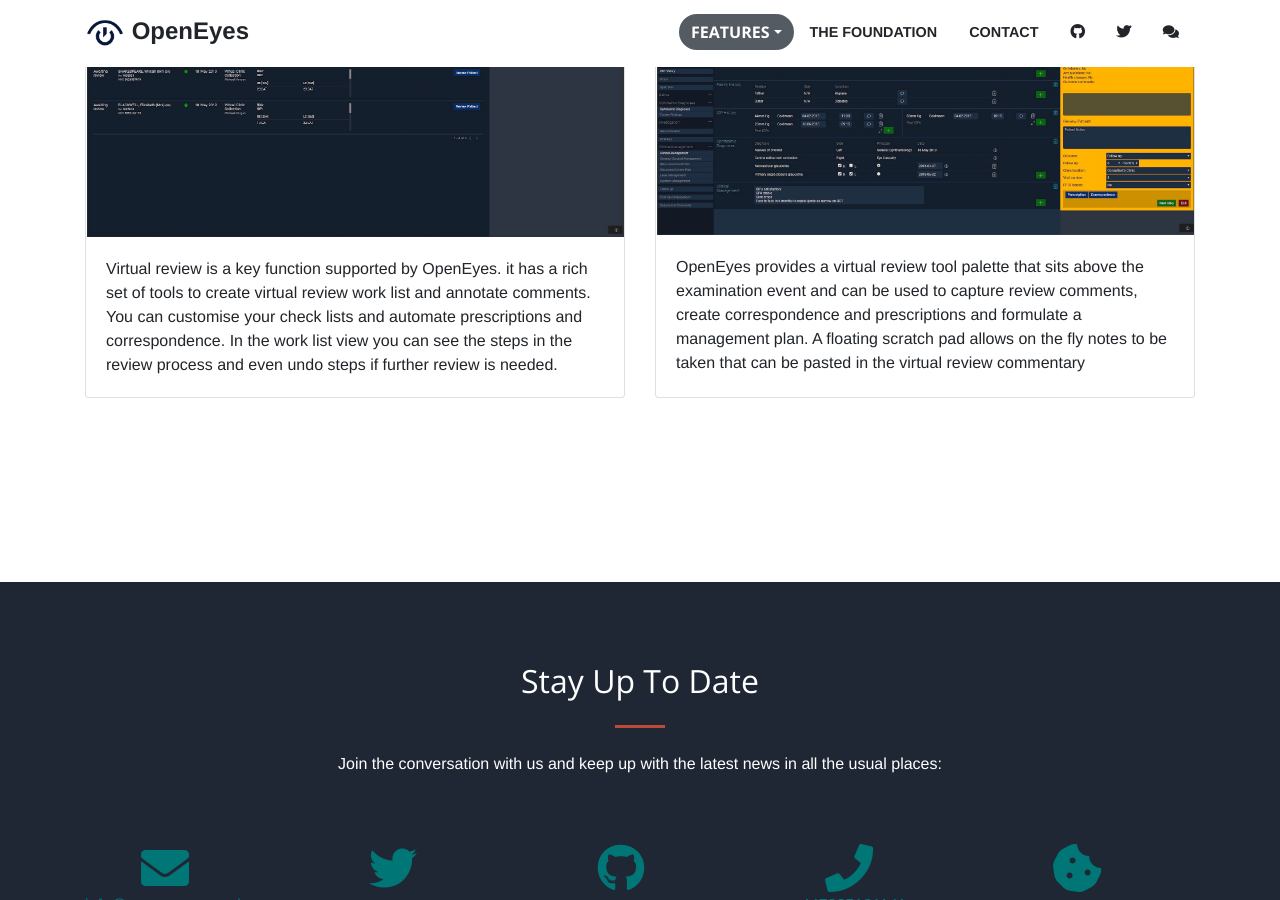
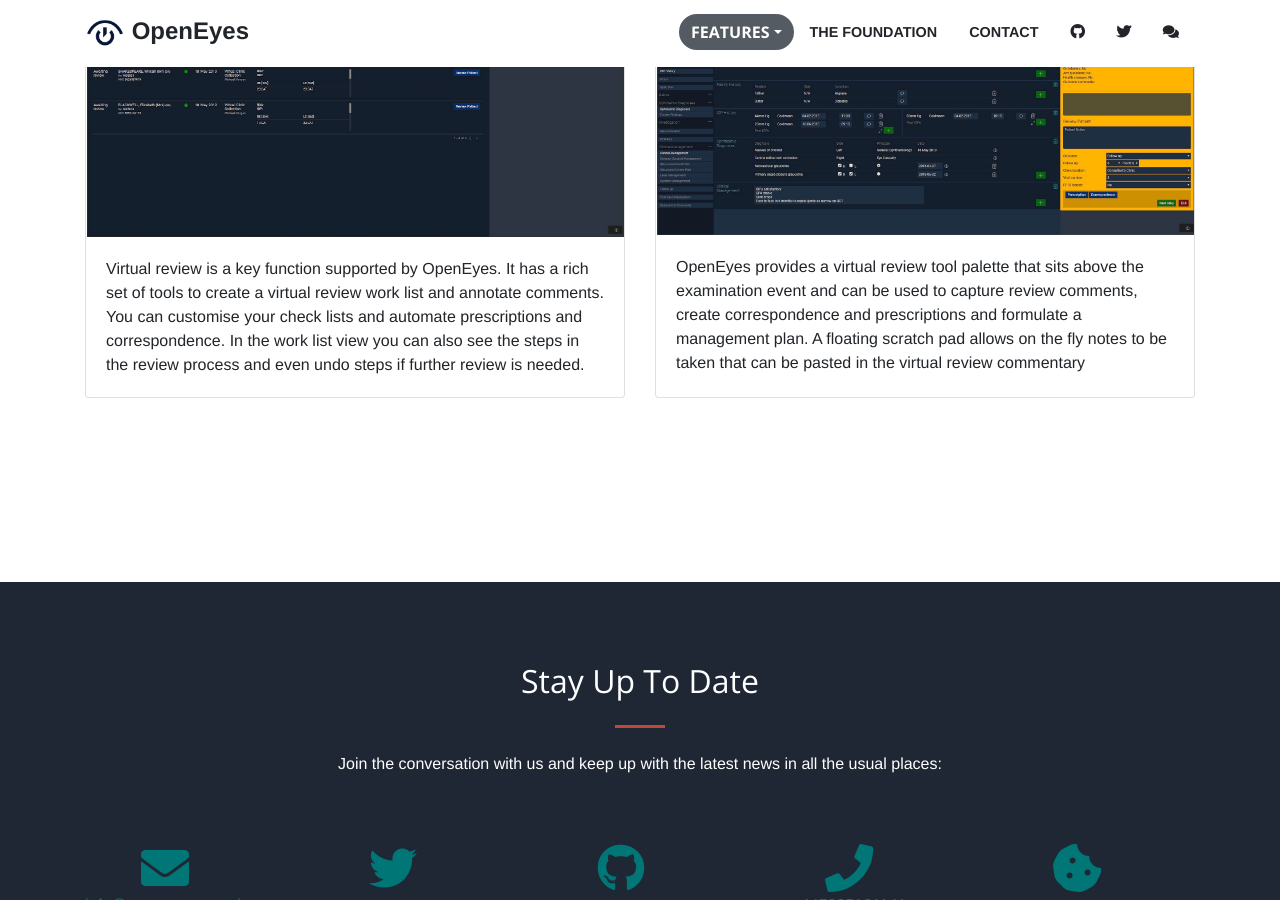
Before and after one commit to openeyes/openeyes.github.io, a Jekyll site: the page built from _pages/oedetail.md, in a window 1280 px wide and 900 px high, scrolled down 12995 px. Built offline with Jekyll 4.4.1, drawn with Linux system fonts in a browser that asks for light colours; nearby versions of some CDN libraries; some web fonts are replaced.

Commit message:
Minor content updates

```diff
--- a/_pages/oedetail.md
+++ b/_pages/oedetail.md
@@ -654,7 +654,7 @@
       <div class="card h-100">
         <a class="portfolio-box" href="/img/features/fullsize/l-virtual-clinics-lg.jpg"><img class="card-img-top" src="/img/features/fullsize/l-virtual-clinics-lg.jpg" alt=""></a>
         <div class="card-body">
-          <p class="card-text">Virtual review is a key function supported by OpenEyes. it has a rich set of tools to create virtual review work list and annotate comments. You can customise your check lists and automate prescriptions and correspondence. In the work list view you can see the steps in the review process and even undo steps if further review is needed.</p>
+          <p class="card-text">Virtual review is a key function supported by OpenEyes. It has a rich set of tools to create a virtual review work list and annotate comments. You can customise your check lists and automate prescriptions and correspondence. In the work list view you can also see the steps in the review process and even undo steps if further review is needed.</p>
         </div>
       </div>
     </div>
```
